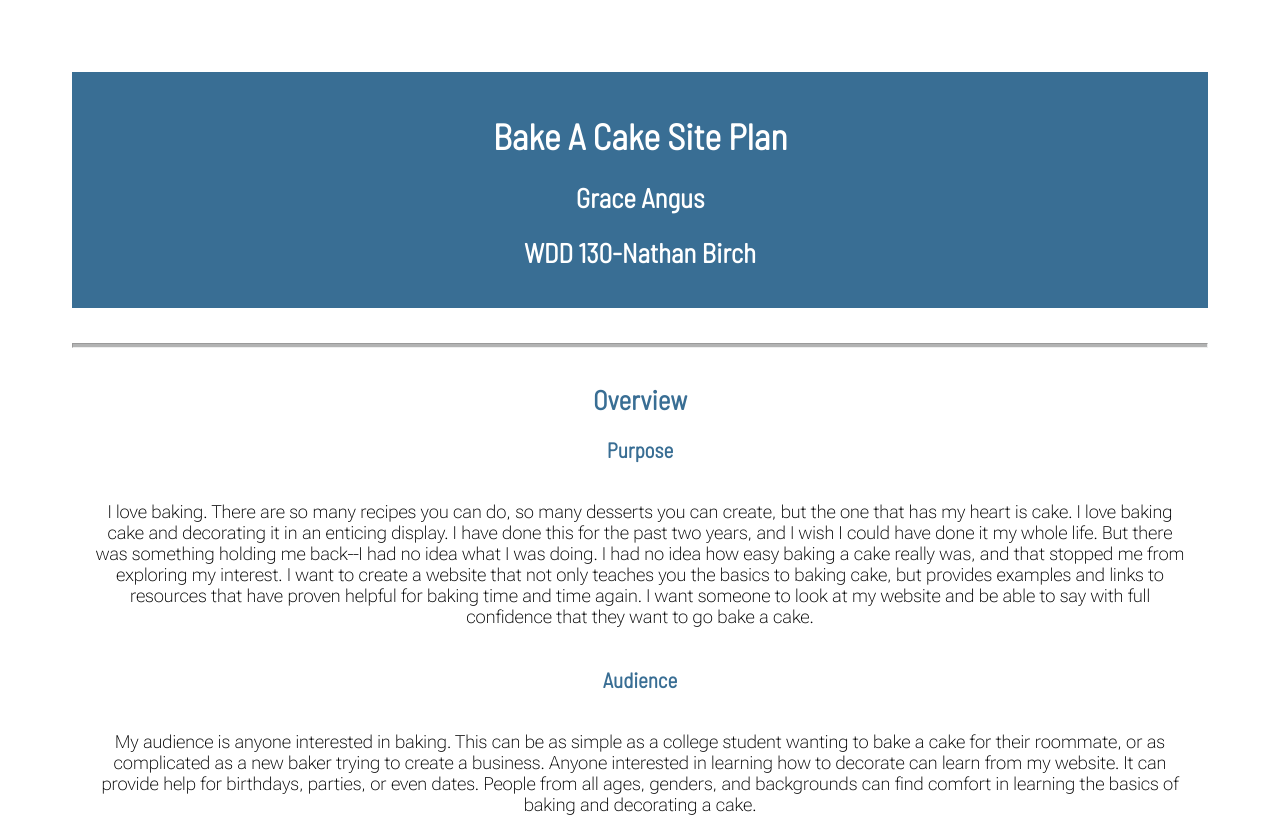
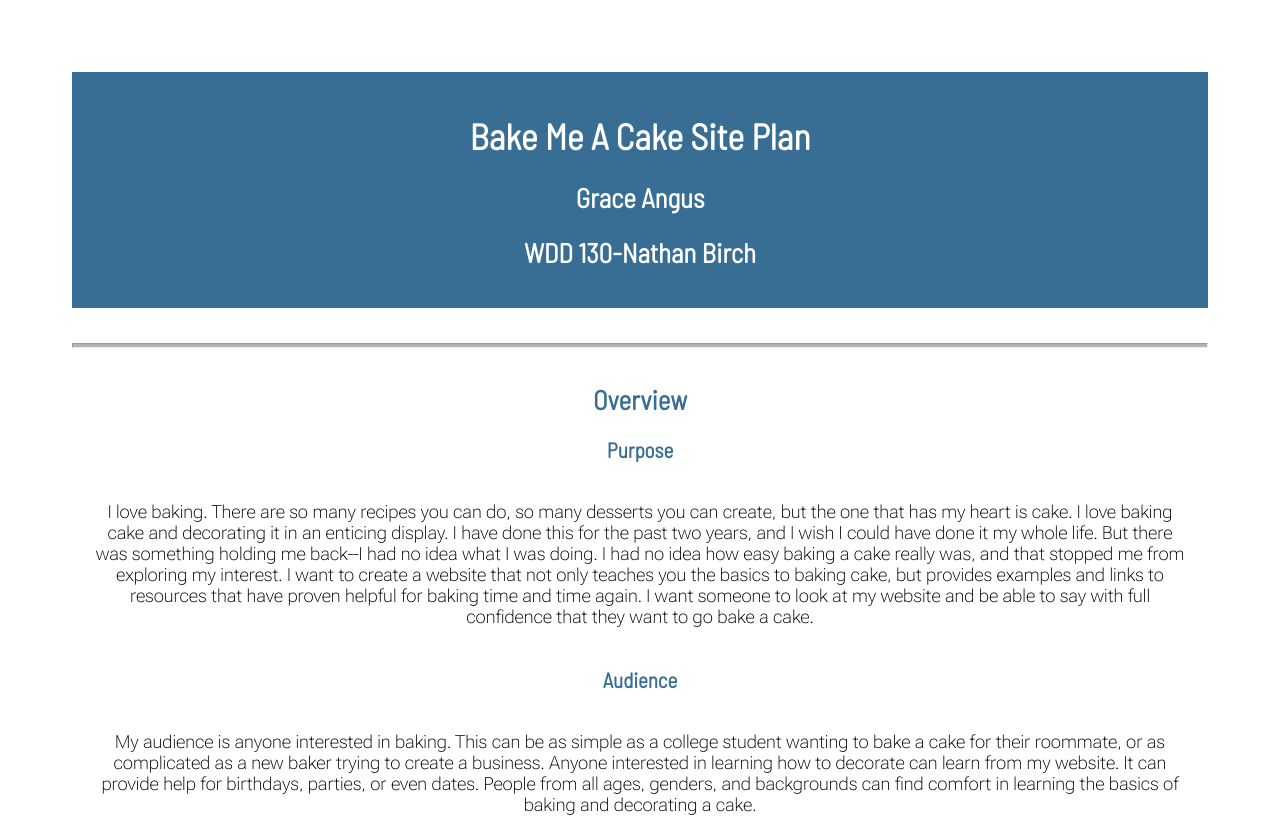
Before and after one commit to graceangus/wdd130, a plain HTML site: page Final Website/site-plan.html in a window 1280 px wide. Shown: the top 836 px of the page. Drawn offline with Linux system fonts and the light colour scheme.

Commit message:
name change

```diff
--- a/Final Website/site-plan.html
+++ b/Final Website/site-plan.html
@@ -10,7 +10,7 @@
 
   <body>
     <header>
-      <h1>Bake A Cake Site Plan</h1>
+      <h1>Bake Me A Cake Site Plan</h1>
       <h2>Grace Angus</h2>
       <h2>WDD 130-Nathan Birch</h2>
       <!-- In the header above, add the name or your site, your name and class number. For example if you are in section 3 you would put WDD 130.03 -->
```
